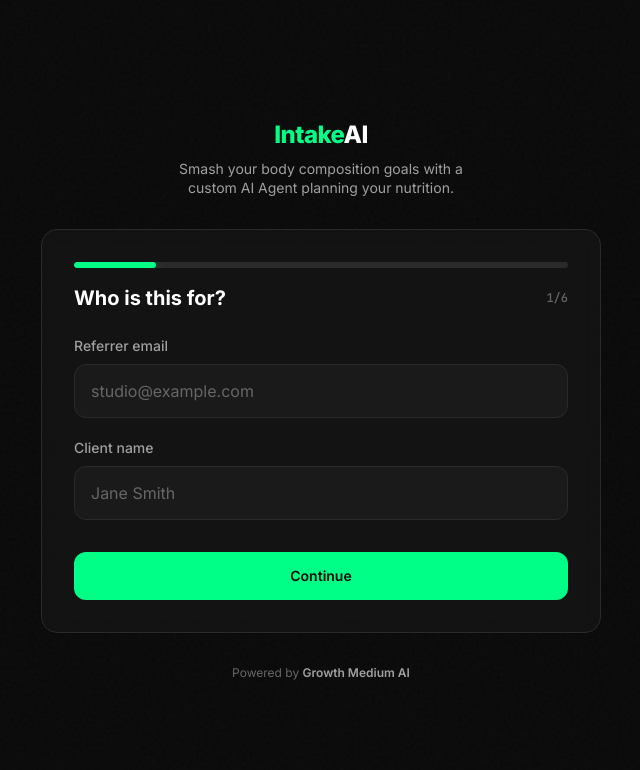
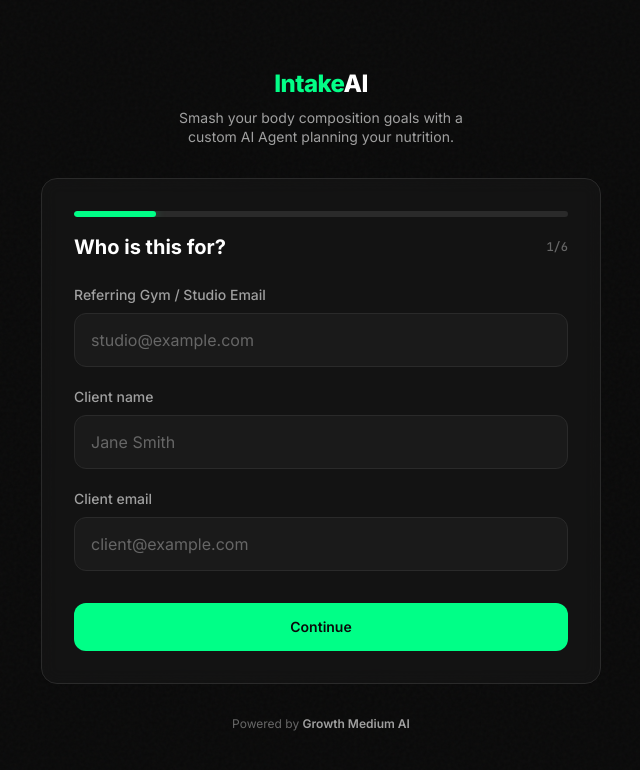
Before and after one commit to joesutheran/intakeai-form, a React (Vite) app: page / in a window 1280 px wide. Shown: the top 770 px of the page, without its empty margins (319-959 px from the left). Built offline with nearby package versions, Linux system fonts and the light colour scheme.

Commit message:
Add client_email field and rename referrer label
- Adds client_email input on Step 1 (below client name), passed as client_email in webhook payload
- Renames 'Referrer email' label to 'Referring Gym / Studio Email' (field name unchanged)

Co-Authored-By: Claude Sonnet 4.6 <noreply@anthropic.com>

```diff
--- a/src/App.tsx
+++ b/src/App.tsx
@@ -73,6 +73,7 @@ export default function App() {
     const payload = {
       referrer_email: data.referrer_email,
       client_name: data.client_name,
+      client_email: data.client_email,
       biological_sex: data.biological_sex,
       age: Number(data.age),
       weight_kg: Number(data.weight_kg),
--- a/src/schema.ts
+++ b/src/schema.ts
@@ -6,6 +6,10 @@ export const formSchema = z.object({
     .min(1, 'Email is required')
     .email('Please enter a valid email'),
   client_name: z.string().min(1, 'Client name is required'),
+  client_email: z
+    .string()
+    .min(1, 'Client email is required')
+    .email('Please enter a valid email'),
 
   biological_sex: z.enum(['Male', 'Female'], {
     required_error: 'Please select biological sex',
@@ -59,6 +63,7 @@ export type FormData = z.infer<typeof formSchema>
 export const defaultValues = {
   referrer_email: '',
   client_name: '',
+  client_email: '',
   biological_sex: undefined,
   age: '' as unknown as number,
   weight_kg: '' as unknown as number,
@@ -76,7 +81,7 @@ export const defaultValues = {
 }
 
 export const stepFields: (keyof FormData)[][] = [
-  ['referrer_email', 'client_name'],
+  ['referrer_email', 'client_name', 'client_email'],
   ['biological_sex', 'age', 'weight_kg', 'height_cm'],
   ['training_goal', 'job_activity_level', 'training_sessions_per_week'],
   ['dietary_preference', 'dietary_restrictions', 'foods_to_avoid'],
--- a/src/steps/Step1.tsx
+++ b/src/steps/Step1.tsx
@@ -8,7 +8,7 @@ export function Step1() {
   return (
     <div className="flex flex-col gap-5">
       <TextInput
-        label="Referrer email"
+        label="Referring Gym / Studio Email"
         type="email"
         placeholder="studio@example.com"
         error={errors.referrer_email?.message}
@@ -20,6 +20,13 @@ export function Step1() {
         error={errors.client_name?.message}
         {...register('client_name')}
       />
+      <TextInput
+        label="Client email"
+        type="email"
+        placeholder="client@example.com"
+        error={errors.client_email?.message}
+        {...register('client_email')}
+      />
     </div>
   )
 }
```
